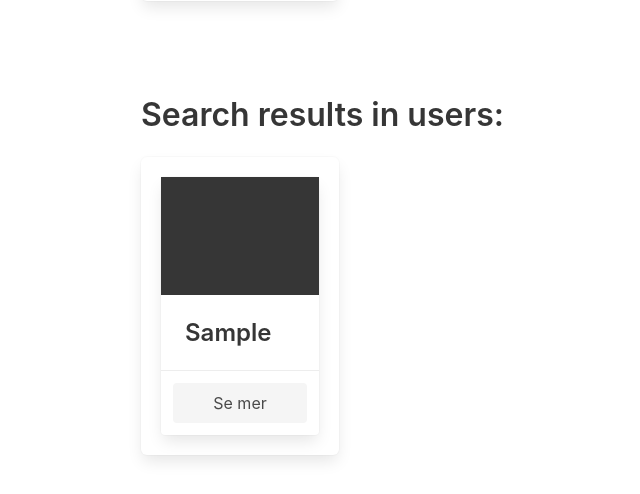
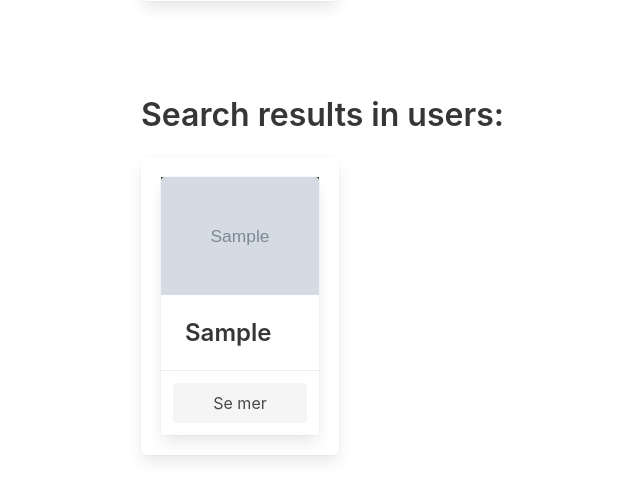
Before and after one commit to olejorga/prototype, a FastAPI app: template src/templates/search_result.html in a window 1280 px wide. Shown: the part 667-1161 px from the top of the page, without its empty margins (67-707 px from the left). Run offline with FastAPI, Linux system fonts and the light colour scheme; the template is opened without the code that fills it: most values are stand-ins (such as "Sample title", 1, 10 or a date in 2020); grey boxes marked "Sample" are stand-in pictures; parts of the project's set-up code (start-up, migrations or seed data) failed here and were passed over.

Commit message:
fix: profilbilder blir vist når man søker på brukere

```diff
--- a/src/models/user.py
+++ b/src/models/user.py
@@ -11,6 +11,7 @@ class User(BaseModel):
     password: str = ""
     email_address: str = ""
     phone_number: int = 0
+    pictures: list = [""]
     role: str = ""
 
     @validator("role")
--- a/src/templates/search_result.html
+++ b/src/templates/search_result.html
@@ -39,9 +39,10 @@
                             <article class="tile is-child box">
                                 <article class="card">
                                     <div class="card-image">
-                                        <figure class="image is-4by3 has-background-dark">
-                                        </figure>
-                                    </div>
+                                            <figure class="image is-4by3 has-background-dark">
+                                                <img src="{{ user.pictures[0] }}" alt="{{ user.username }}" class="keeps-aspect-ratio">
+                                            </figure>
+                                        </div>
                                     <div class="card-content">
                                         <h2 class="title is-4">{{ user.first_name }}</h2>
                                     </div>
```
